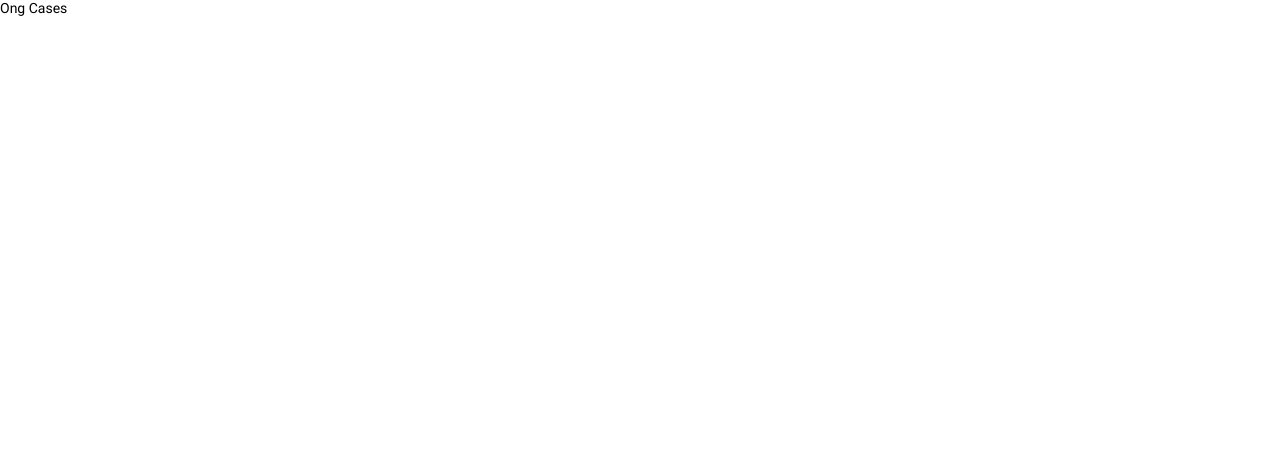
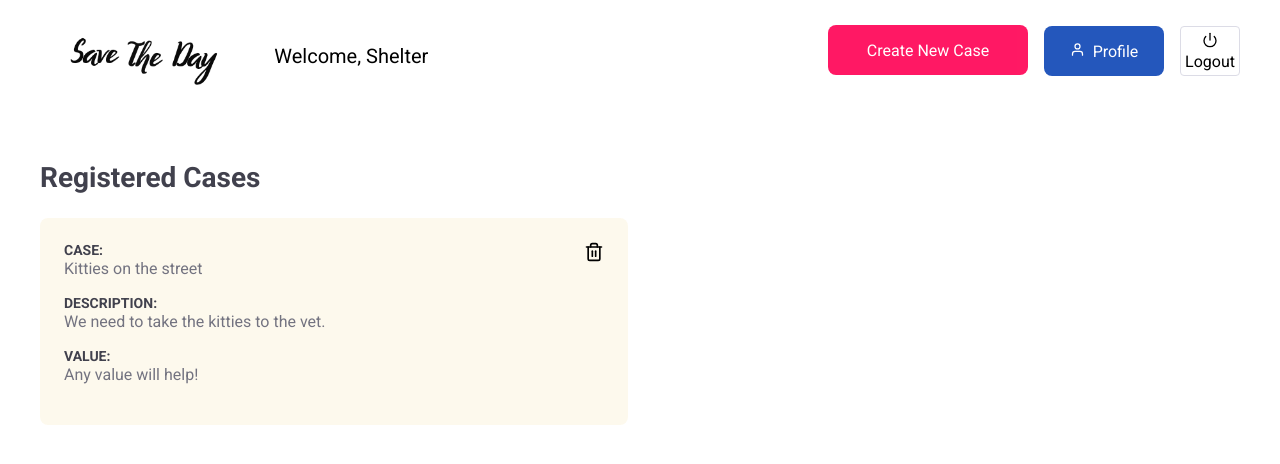
Before and after one commit to hamzagic/savetheday, a React (Create React App) app in the folder frontend/: page /cases in a window 1280 px wide. Shown: the top 464 px of the page. Built offline with nearby package versions, Linux system fonts and the light colour scheme.

Commit message:
adding cases page

```diff
--- a/frontend/src/global.css
+++ b/frontend/src/global.css
@@ -59,6 +59,24 @@ form textarea {
   filter: brightness(90%);
 }
 
+.profile-btn {
+  height: 50px;
+  border: 0;
+  border-radius: 8px;
+  width: 100%;
+  max-width: 120px;
+  background-color: #0d45b5;
+  opacity: 0.9;
+  color: #fff;
+  font-size: 16px;
+  /* margin-top: 10px; */
+  transition: filter 0.2s;
+}
+
+.profile-btn:hover {
+  filter: brightness(90%);
+}
+
 .back-link {
   display: flex;
   align-items: center;
--- a/frontend/src/pages/Cases/index.js
+++ b/frontend/src/pages/Cases/index.js
@@ -1,7 +1,43 @@
 import React from 'react';
+import myText from '../../assets/lineartext.png';
+import { FiPower, FiUser, FiTrash2 } from 'react-icons/fi';
+import { Link } from 'react-router-dom';
+
+import './styles.css';
 
 export default function Cases() {
     return(
-        <div>Ong Cases</div>
+        <div className="cases-container">
+            <header>
+                <img src={myText} style={{height: "100px"}} alt="saveIt"/>
+                <span>Welcome, Shelter</span>
+                <button className="left newCase" style={{maxWidth: "200px", letterSpacing: "0em", marginTop: "-2px"}}>Create New Case</button>
+                <button className="profile-btn">
+                    <FiUser size={15} style={{marginRight: "8px"}} />
+                    Profile
+                </button>
+                <button className="btn">
+                    <FiPower size={16} />
+                    Logout
+                </button>
+            </header>
+            <h1>Registered Cases</h1>
+            <ul>
+                <li>
+                    <strong>CASE:</strong>
+                    <p>Kitties on the street</p>
+
+                    <strong>DESCRIPTION:</strong>
+                    <p>We need to take the kitties to the vet.</p>
+
+                    <strong>VALUE:</strong>
+                    <p>Any value will help!</p>
+                    <button className="delete">
+                        <FiTrash2 size={20} />
+                    </button>
+                </li>
+            </ul>
+
+        </div>
     );
 }
--- a/frontend/src/pages/Cases/styles.css
+++ b/frontend/src/pages/Cases/styles.css
@@ -0,0 +1,100 @@
+.cases-container {
+    width: 100%;
+    max-width: 1200px;
+    margin: 1px auto;
+}
+
+.cases-container header {
+    display: flex;
+    align-items: center;
+}
+
+.cases-container header span {
+    margin-top: 10px;
+    font-size: 20px;
+    margin-left: 24px;
+ }
+
+.cases-container header .btn {
+    height: 50px;
+    width: 60px;
+    border-radius: 4px;
+    border: 1px solid #dcdce6;
+    background: transparent;
+    margin-left: 16px;
+    transition: border-color 0.2s;
+}
+
+.cases-container header .btn:hover {
+    filter: brightness(90%);
+}
+
+.cases-container .left {
+    margin-left: auto;
+}
+
+.cases-container .newCase {
+  height: 50px;
+  border: 0;
+  border-radius: 8px;
+  width: 100%;
+  background-color: #ff0054;
+  opacity: 0.9;
+  color: #fff;
+  font-size: 16px;
+  margin-right: 16px;
+  transition: filter 0.2s;
+}
+
+.cases-container .newCase:hover {
+    filter: brightness(90%);
+  }
+
+.cases-container h1 {
+    margin-top: 60px;
+    margin-bottom: 24px;
+    color: #41414d;
+}
+
+.cases-container ul {
+    display: grid;
+    grid-template-columns: 1fr 1fr;
+    grid-gap: 24px;
+    list-style: none;
+}
+
+.cases-container ul li {
+    background-color: rgba(234, 196, 84, 0.1);
+    padding: 24px;
+    border-radius: 8px;
+    position: relative;
+}
+
+.cases-container .delete {
+    border: 1px solid #fff;
+}
+
+.cases-container ul li .delete {
+    position: absolute;
+    right: 24px;
+    top: 24px;
+    border: 0;
+    background: transparent;
+    transition: opacity 0.2s;
+}
+
+.cases-container ul li .delete:hover {
+    opacity: 0.5;
+}
+
+.cases-container ul li strong {
+    display: block;
+    color: #41414d;
+}
+
+.cases-container ul li p {
+    color: #737380;
+    line-height: 21px;
+    font-size: 16px;
+    margin-bottom: 16px;
+}
```
